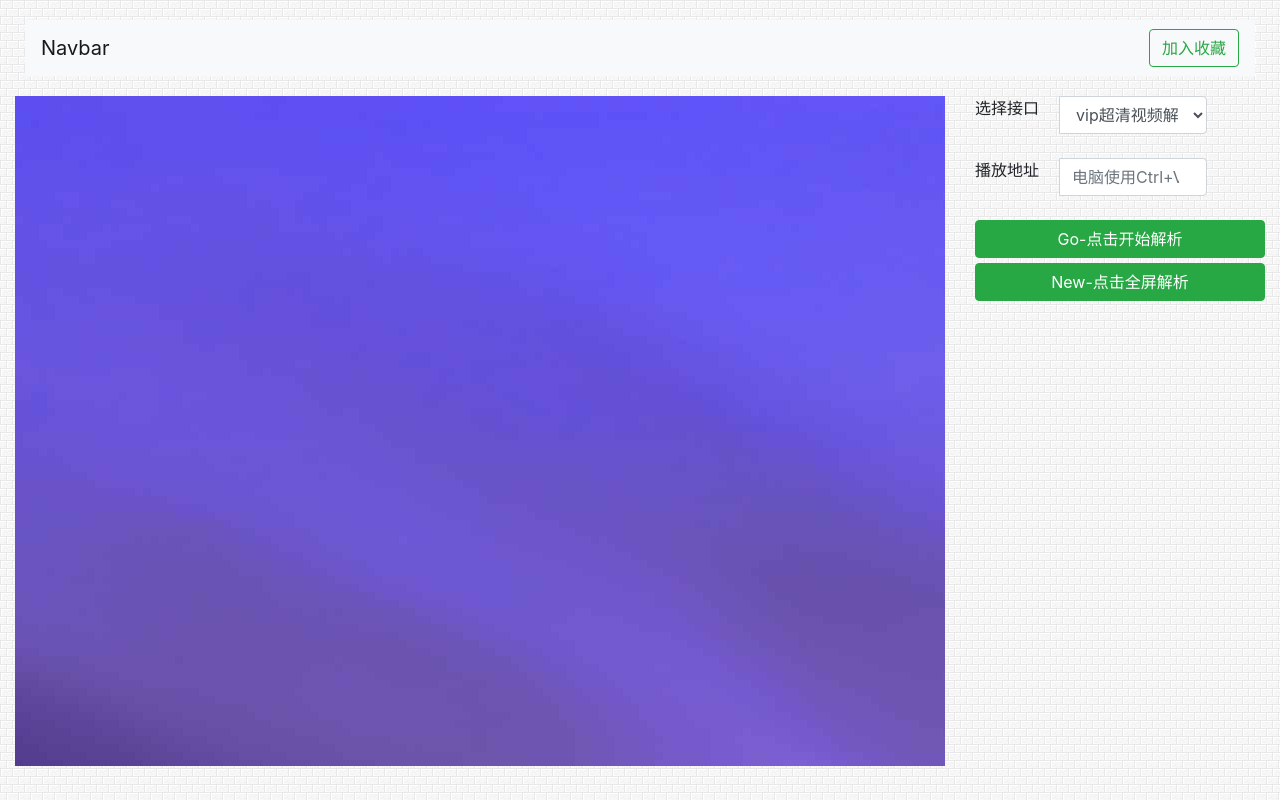
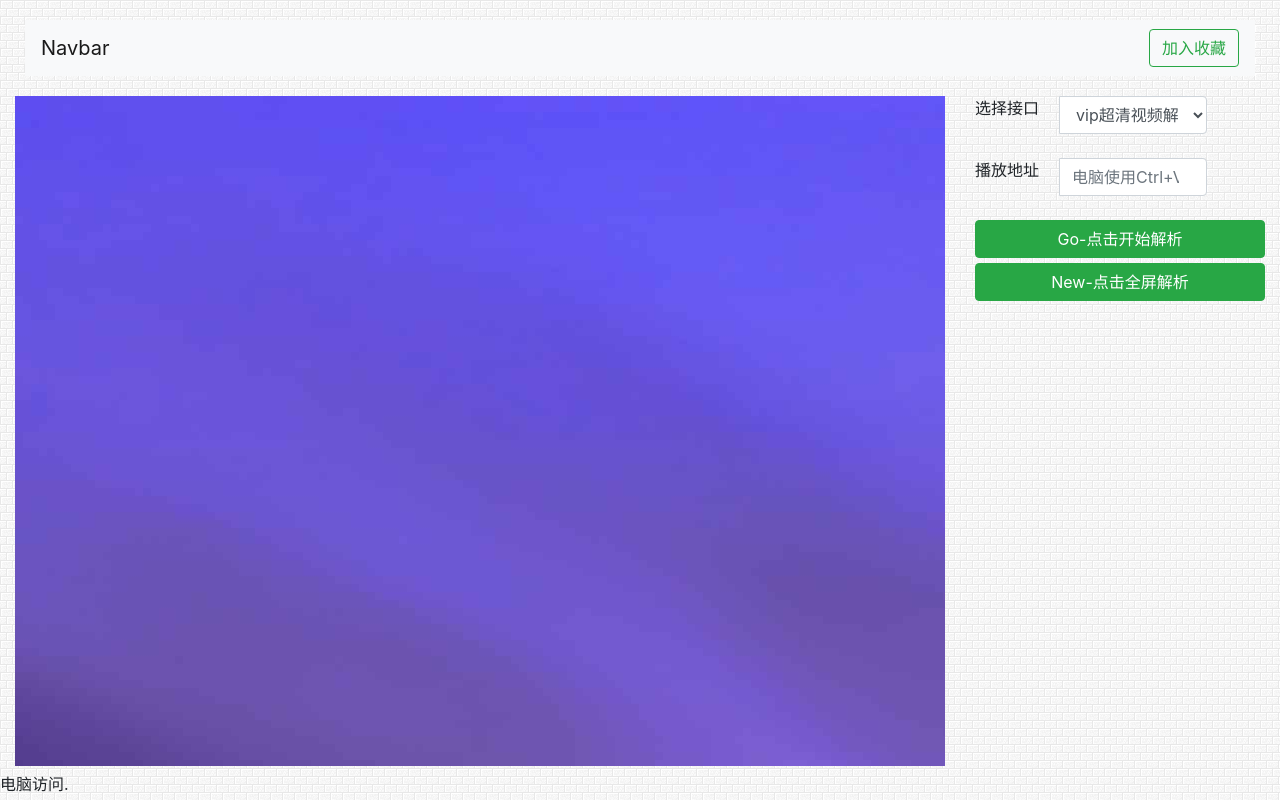
Before and after one commit to bartonCheng/pymimiblog, a Flask app: page /index in a window 1280 px wide. Run offline with Flask 2, Linux system fonts and the light colour scheme.

Commit message:
add indexpage

```diff
--- a/app/templates/base.html
+++ b/app/templates/base.html
@@ -77,7 +77,7 @@
 
         <div class="input-group" style="width: 80%">
           <span style="margin-right: 20px;">播放地址</span>
-          <input class="form-control input-lg" type="search" placeholder="电脑使用Ctrl+V粘贴网址-手机直接长按粘贴网址"  id="video-url" />
+          <input class="form-control input-lg" type="search" placeholder="电脑使用Ctrl+V粘贴网址-手机直接长按粘贴网址" id="video-url" />
         </div>
         <br />
         <div>
@@ -140,6 +140,15 @@
       }
     }
   </script>
+
+  <script>
+    if ((navigator.userAgent.match(/(iPhone|iPod|Android|ios|iOS|iPad|Backerry|WebOS|Symbian|Windows Phone|Phone)/i))) {
+      document.write("手机访问.");
+    } else {
+      document.write("电脑访问.");
+    }
+  </script>
+
 </body>
 
 </html>
```
